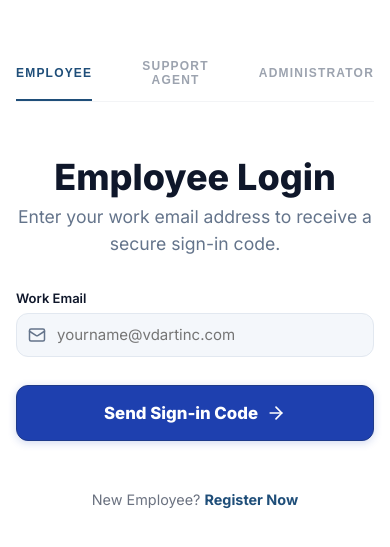
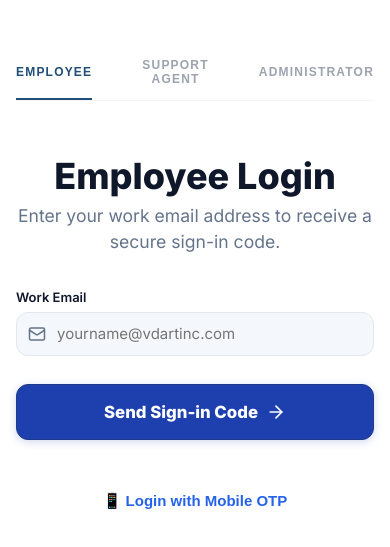
Before and after one commit to thiru571/VDesk-Ticket-Management-System, a React (Vite) app in the folder frontend/: page /login in a window 390 px wide. Shown: the part 137-684 px from the top of the page. Built offline with nearby package versions, Linux system fonts and the light colour scheme.

Commit message:
Add mobile number based OTP login support

```diff
--- a/frontend/src/pages/LoginPage.jsx
+++ b/frontend/src/pages/LoginPage.jsx
@@ -388,26 +388,28 @@ export default function LoginPage() {
                   Send Sign-in Code
                 </Button>
 
-                <p
+               <div
   style={{
-    textAlign: 'center',
-    marginTop: '20px',
-    fontSize: '0.9rem',
-    color: '#6B7280'
+    textAlign: "center",
+    marginTop: "20px",
   }}
 >
-  New Employee?{" "}
-  <span
-    onClick={() => navigate('/register')}
+  <button
+    type="button"
+    className="mobile-login-btn"
+    onClick={() => setUseMobile(true)}
     style={{
-      color: '#1F4E79',
-      fontWeight: '700',
-      cursor: 'pointer'
+      background: "none",
+      border: "none",
+      color: "#2563eb",
+      fontWeight: "600",
+      cursor: "pointer",
+      fontSize: "15px",
     }}
   >
-    Register Now
-  </span>
-</p>
+    📱 Login with Mobile OTP
+  </button>
+</div>
               </form>
             </motion.div>
           )}
@@ -425,7 +427,7 @@ export default function LoginPage() {
                   Mobile Sign-in
                 </h2>
                 <p style={{ color: 'var(--text-dim)', fontSize: '1.1rem', lineHeight: 1.5 }}>
-                  Enter your phone number to receive a sign-in code via SMS.
+                  Enter your registered mobile number. The system will identify your account and send the OTP to your registered email address.
                 </p>
               </div>
               <form onSubmit={handleSendOtp} style={{ display: 'flex', flexDirection: 'column', gap: '20px' }}>
@@ -441,6 +443,26 @@ export default function LoginPage() {
                 <Button type="submit" isLoading={loading} style={{ width: '100%', height: '52px' }}>
                   Send OTP Code
                 </Button>
+                <div
+  style={{
+    textAlign: "center",
+    marginTop: "20px",
+  }}
+>
+  <button
+    type="button"
+    onClick={() => setUseMobile(false)}
+    style={{
+      background: "none",
+      border: "none",
+      color: "#2563eb",
+      cursor: "pointer",
+      fontWeight: "600",
+    }}
+  >
+    ← Login using Work Email
+  </button>
+</div>
               </form>
             </motion.div>
           )}
```
Also changed, not shown: 1 other file (tests, documents, lock files or other folders).
